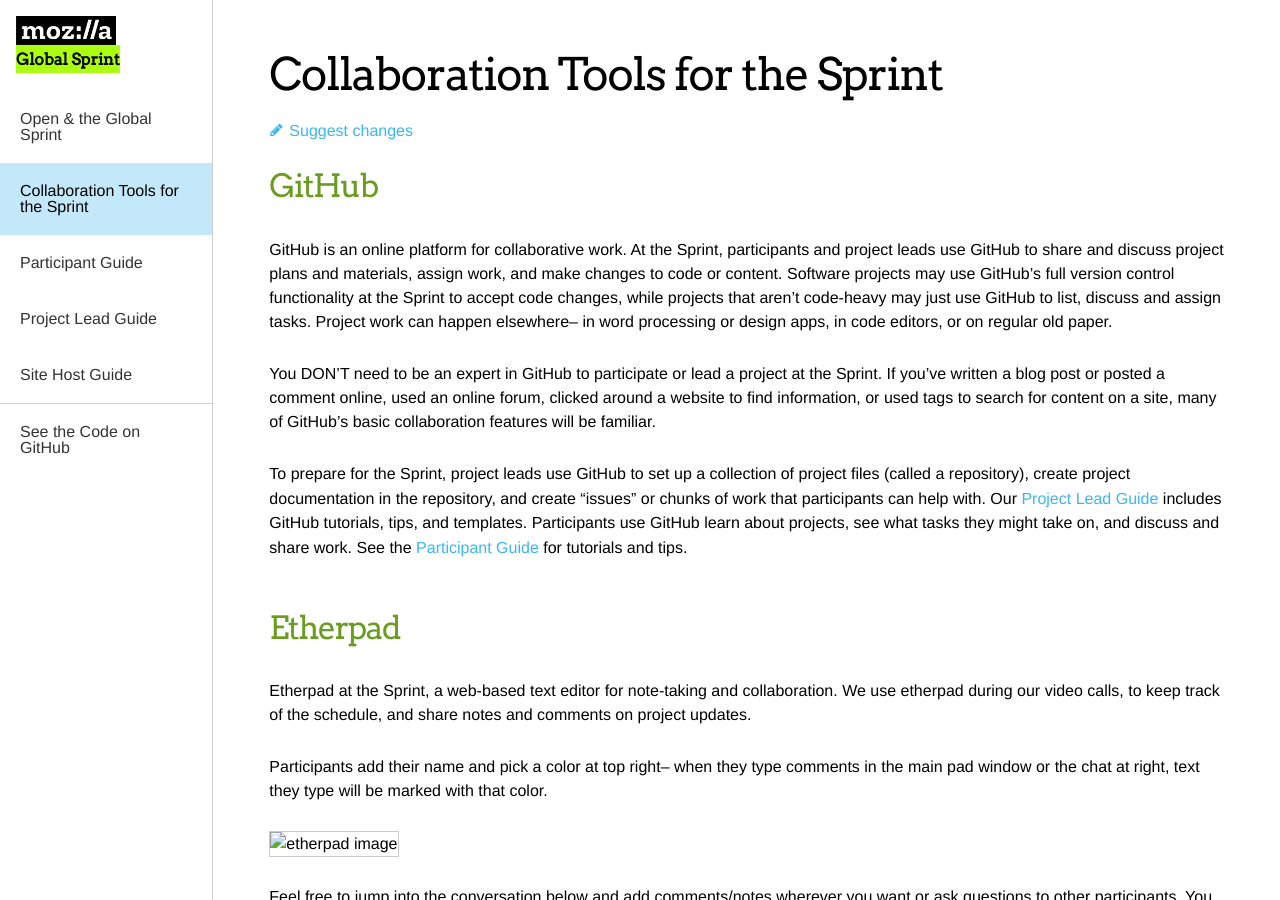
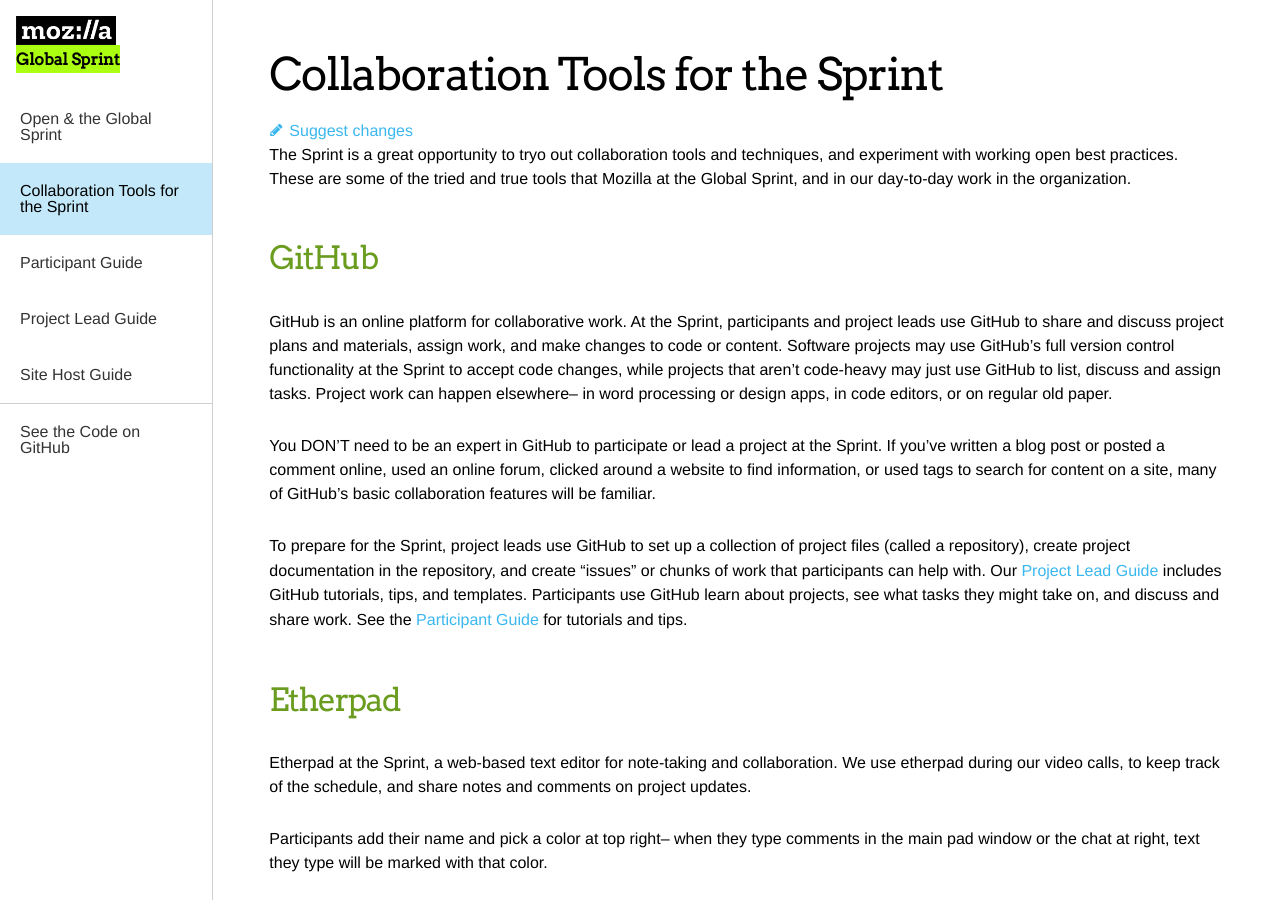
Before and after one commit to mozilla/global-sprint, a Jekyll site: the page built from _articles/collaboration-tools.md, in a window 1280 px wide and 900 px high. Built offline with Jekyll 4.4.1, drawn with Linux system fonts in a browser that asks for light colours; comment, search, counter and statistics services are not loaded.

Commit message:
Update collaboration-tools.md

```diff
--- a/_articles/collaboration-tools.md
+++ b/_articles/collaboration-tools.md
@@ -2,6 +2,9 @@
 layout: page
 title: Collaboration Tools for the Sprint
 ---
+
+**The Sprint is a great opportunity to tryo out collaboration tools and techniques, and experiment with working open best practices.** These are some of the tried and true tools that Mozilla at the Global Sprint, and in our day-to-day work in the organization.
+
 ### GitHub
 GitHub is an online platform for collaborative work. At the Sprint, participants and project leads use GitHub to share and discuss project plans and materials, assign work, and make changes to code or content. Software projects may use GitHub’s full version control functionality at the Sprint to accept code changes, while projects that aren’t code-heavy may just use GitHub to list, discuss and assign tasks. Project work can happen elsewhere-- in word processing or design apps, in code editors, or on regular old paper.
 
```
